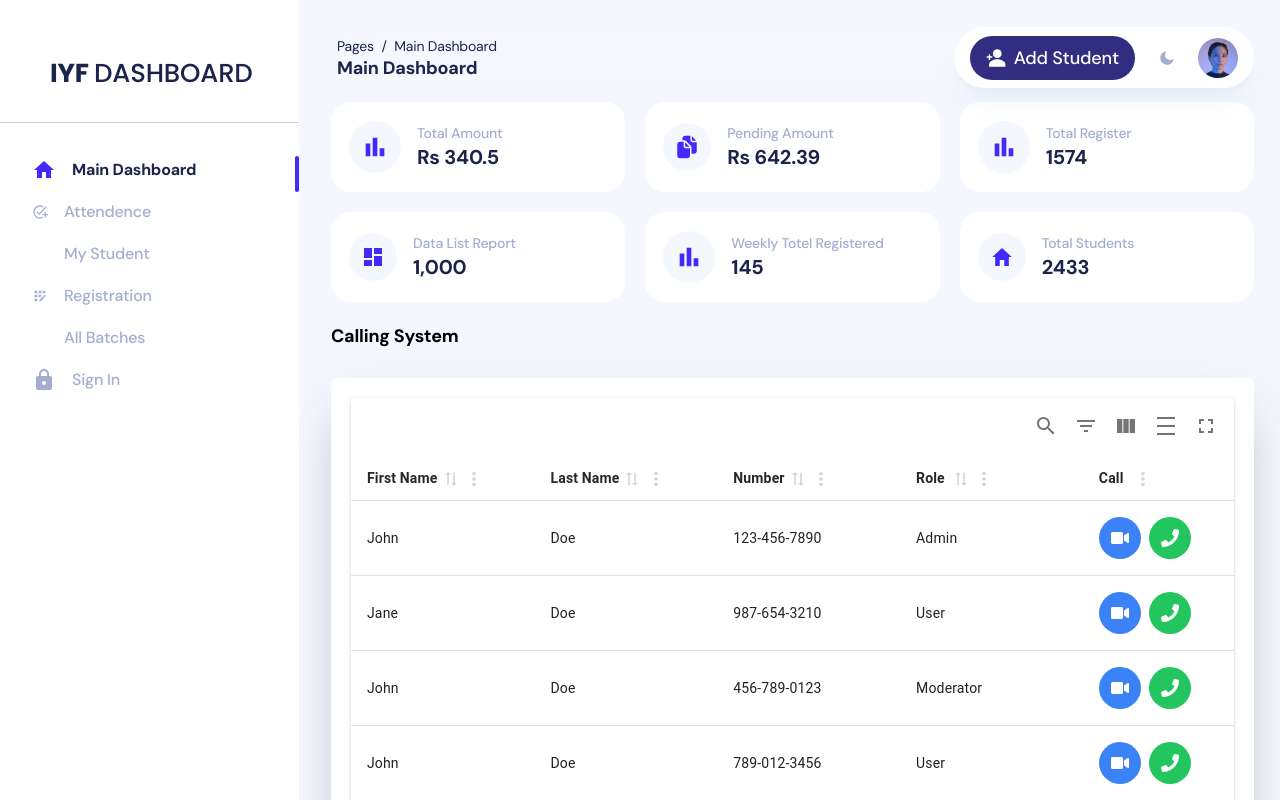
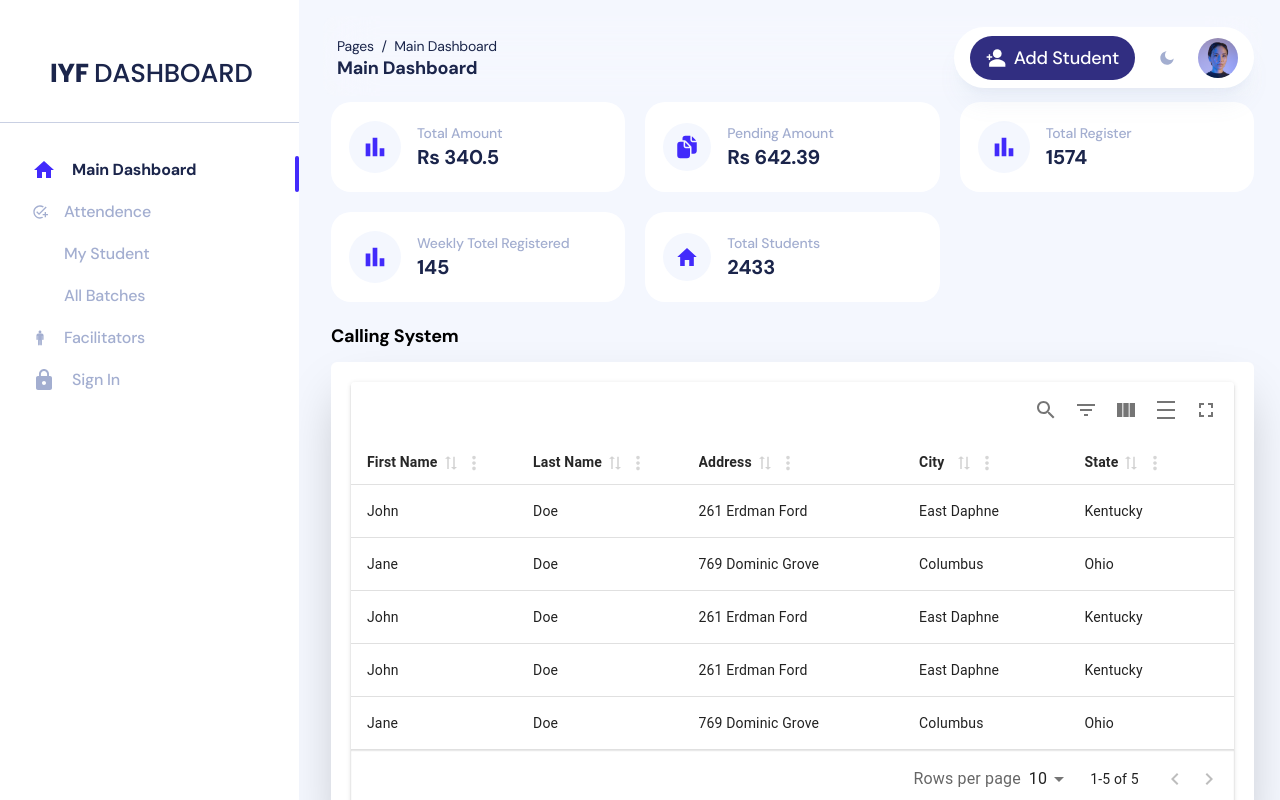
Before and after one commit to liladhar007/iyf-das, a Next.js app: page /admin/default in a window 1280 px wide. Shown: the top 800 px of the page. Built offline with nearby package versions, Linux system fonts and the light colour scheme; some icons are missing; what tailwindcss-rtl would draw is missing.

Commit message:
add<IoIosMan />12.32/28

```diff
--- a/src/app/admin/default/page.tsx
+++ b/src/app/admin/default/page.tsx
@@ -28,11 +28,11 @@ const Dashboard = () => {
           title={'Total Register'}
           subtitle={'1574'}
         />
-        <Widget
+        {/* <Widget
           icon={<MdDashboard className="h-6 w-6" />}
           title={'Data List Report'}
           subtitle={'1,000'}
-        />
+        /> */}
         <Widget
           icon={<MdBarChart className="h-7 w-7" />}
           title={'Weekly Totel Registered'}
--- /dev/null
+++ b/src/app/admin/facilitators/page.tsx
@@ -0,0 +1,11 @@
+'use client';
+import Facilitators from 'components/allifycomponet/facilitators';
+import React from 'react';
+
+export default function facilitators() {
+  return (
+    <>
+        <Facilitators/>
+    </>
+  );
+}
--- a/src/app/admin/registration/page.tsx
+++ /dev/null
@@ -1,11 +0,0 @@
-'use client';
-import Registration from 'components/allifycomponet/Registration';
-import React from 'react';
-
-export default function registration() {
-  return (
-    <>
-        <Registration/>
-    </>
-  );
-}
--- a/src/components/allifycomponet/Attendence/index.tsx
+++ b/src/components/allifycomponet/Attendence/index.tsx
@@ -2,11 +2,9 @@
 import { useMemo, useState } from 'react';
 import { MaterialReactTable, type MRT_ColumnDef } from 'material-react-table';
 import { ToastContainer, toast } from 'react-toastify';
-import { IoPersonAddSharp } from 'react-icons/io5';
 import { MdAddTask } from 'react-icons/md';
 import TextField from '@mui/material/TextField';
 import Autocomplete from '@mui/material/Autocomplete';
-import FormModal from './FormModal';
 
 // Example data type
 type Person = {
--- a/src/components/allifycomponet/Registration/index.tsx
+++ /dev/null
@@ -1,83 +0,0 @@
-
-'use client';
-
-import { useMemo, useState } from 'react';
-import { MaterialReactTable, type MRT_ColumnDef } from 'material-react-table';
-import { Dialog, DialogTitle, DialogContent, DialogActions, Button, Typography, Box } from '@mui/material';
-import { IoPersonAddSharp } from "react-icons/io5";
-import FormModal from '../Attendence/FormModal';
-import DetailesModal from './DetailesModal';
-
-// Example data type
-type Person = {
-  id: number;
-  name: { firstName: string; lastName: string };
-  address: string;
-  city: string;
-  state: string;
-  attendance?: boolean;
-};
-
-// Sample data with IDs
-const initialData: Person[] = [
-  { id: 1, name: { firstName: 'John', lastName: 'Doe' }, address: '261 Erdman Ford', city: 'East Daphne', state: 'Kentucky' },
-  { id: 2, name: { firstName: 'Jane', lastName: 'Doe' }, address: '769 Dominic Grove', city: 'Columbus', state: 'Ohio' },
-  { id: 3, name: { firstName: 'John', lastName: 'Doe' }, address: '261 Erdman Ford', city: 'East Daphne', state: 'Kentucky' },
-  { id: 4, name: { firstName: 'John', lastName: 'Doe' }, address: '261 Erdman Ford', city: 'East Daphne', state: 'Kentucky' },
-  { id: 5, name: { firstName: 'Jane', lastName: 'Doe' }, address: '769 Dominic Grove', city: 'Columbus', state: 'Ohio' },
-];
-
-const Registration = () => {
-  const [data, setData] = useState(initialData);
-  const [selectedRow, setSelectedRow] = useState<Person | null>(null);
-  const [open, setOpen] = useState(false);
-  const [isModalOpen, setIsModalOpen] = useState(false);
-
-  const columns = useMemo<MRT_ColumnDef<Person>[]>(() => [
-    { accessorKey: 'name.firstName', header: 'First Name', size: 150 },
-    { accessorKey: 'name.lastName', header: 'Last Name', size: 150 },
-    { accessorKey: 'address', header: 'Address', size: 200 },
-    { accessorKey: 'city', header: 'City', size: 150 },
-    { accessorKey: 'state', header: 'State', size: 150 },
-  ], []);
-
-  // Row click handler
-  const handleRowClick = (row: Person) => {
-    setSelectedRow(row);
-    setOpen(true);
-  };
-
-  return (
-    <>
-
-     <div className="flex flex-wrap justify-between p-4 gap-4">
-            <button onClick={() => setIsModalOpen(true)} className="bg-indigo-900 text-white text-lg font-medium rounded-full px-6 py-3 hover:bg-indigo-800 flex items-center w-full sm:w-auto">
-              <IoPersonAddSharp />
-              <span className="pl-2">Add Student</span>
-            </button>
-
-            </div>
-
-      <div className='bg-white mt-0 p-5 mb-5 rounded-md shadow-2xl'>
-        <MaterialReactTable
-          columns={columns}
-          data={data}
-          enableSorting
-          getRowId={(row) => row.id.toString()} // Unique row ID
-          muiTableBodyRowProps={({ row }) => ({
-            onClick: () => handleRowClick(row.original),
-            style: { cursor: 'pointer' }
-          })}
-        />
-      </div>
-      <FormModal isOpen={isModalOpen} closeModal={() => setIsModalOpen(false)} />
-
-      {/* Beautiful Modal/Dialog */}
-
-      <DetailesModal  isOpen={open}
-        closeModal={() => setOpen(false)} selectedRow={selectedRow}/>
-    </>
-  );
-};
-
-export default Registration;
--- a/src/components/allifycomponet/callingSystem/index.tsx
+++ b/src/components/allifycomponet/callingSystem/index.tsx
@@ -1,112 +1,68 @@
-// 'use client';
-
-// import { useMemo, useState } from 'react';
-// import { MaterialReactTable, type MRT_ColumnDef } from 'material-react-table';
-
-// type Person = {
-//   id: number;
-//   name: { firstName: string; lastName: string };
-//   address: string;
-//   city: string;
-//   state: string;
-//   attendance?: boolean;
-//   group: string;
-// };
-
-// const initialData: Person[] = [
-//   { id: 1, name: { firstName: 'John', lastName: 'Doe' }, address: '261 Erdman Ford', city: 'East Daphne', state: 'Kentucky', group: 'DYS-1' },
-//   { id: 2, name: { firstName: 'Jane', lastName: 'Doe' }, address: '769 Dominic Grove', city: 'Columbus', state: 'Ohio', group: 'DYS-2' },
-//   { id: 3, name: { firstName: 'John', lastName: 'Doe' }, address: '261 Erdman Ford', city: 'East Daphne', state: 'Kentucky', group: 'DYS-5' },
-//   { id: 4, name: { firstName: 'John', lastName: 'Doe' }, address: '261 Erdman Ford', city: 'East Daphne', state: 'Kentucky', group: 'DYS-4' },
-//   { id: 5, name: { firstName: 'Jane', lastName: 'Doe' }, address: '769 Dominic Grove', city: 'Columbus', state: 'Ohio', group: 'DYS-1' },
-// ];
-
-// const CallingSystem = () => {
-//   const [data] = useState(initialData);
-
-//   const columns = useMemo<MRT_ColumnDef<Person>[]>(
-//     () => [
-//       { accessorKey: 'name.firstName', header: 'First Name', size: 150 },
-//       { accessorKey: 'name.lastName', header: 'Last Name', size: 150 },
-//       { accessorKey: 'address', header: 'Address', size: 200 },
-//       { accessorKey: 'group', header: 'Group', size: 150 },
-//       { accessorKey: 'city', header: 'City', size: 150 },
-//       { accessorKey: 'state', header: 'State', size: 150 },
-//     ],
-//     []
-//   );
-
-//   return (
-//     <div className="bg-white mt-7 p-5 mb-5 rounded-md shadow-2xl">
-//       <MaterialReactTable columns={columns} data={data} enableSorting />
-//     </div>
-//   );
-// };
-
-// export default CallingSystem;
-
-
 
 'use client';
 
 import { useMemo, useState } from 'react';
 import { MaterialReactTable, type MRT_ColumnDef } from 'material-react-table';
-import { FaVideo, FaPhone } from 'react-icons/fa';
+import DetailesModal from './DetailesModal';
 
+// Example data type
 type Person = {
   id: number;
   name: { firstName: string; lastName: string };
-  number: string;
-  role: string;
+  address: string;
+  city: string;
+  state: string;
+  attendance?: boolean;
 };
 
+// Sample data with IDs
 const initialData: Person[] = [
-  { id: 1, name: { firstName: 'John', lastName: 'Doe' }, number: '123-456-7890', role: 'Admin' },
-  { id: 2, name: { firstName: 'Jane', lastName: 'Doe' }, number: '987-654-3210', role: 'User' },
-  { id: 3, name: { firstName: 'John', lastName: 'Doe' }, number: '456-789-0123', role: 'Moderator' },
-  { id: 4, name: { firstName: 'John', lastName: 'Doe' }, number: '789-012-3456', role: 'User' },
-  { id: 5, name: { firstName: 'Jane', lastName: 'Doe' }, number: '321-654-0987', role: 'Admin' },
+  { id: 1, name: { firstName: 'John', lastName: 'Doe' }, address: '261 Erdman Ford', city: 'East Daphne', state: 'Kentucky' },
+  { id: 2, name: { firstName: 'Jane', lastName: 'Doe' }, address: '769 Dominic Grove', city: 'Columbus', state: 'Ohio' },
+  { id: 3, name: { firstName: 'John', lastName: 'Doe' }, address: '261 Erdman Ford', city: 'East Daphne', state: 'Kentucky' },
+  { id: 4, name: { firstName: 'John', lastName: 'Doe' }, address: '261 Erdman Ford', city: 'East Daphne', state: 'Kentucky' },
+  { id: 5, name: { firstName: 'Jane', lastName: 'Doe' }, address: '769 Dominic Grove', city: 'Columbus', state: 'Ohio' },
 ];
 
 const CallingSystem = () => {
-  const [data] = useState(initialData);
+  const [data, setData] = useState(initialData);
+  const [selectedRow, setSelectedRow] = useState<Person | null>(null);
+  const [open, setOpen] = useState(false);
 
-  const handleVideoCall = (person: Person) => {
-    alert(`Starting video call with ${person.name.firstName} ${person.name.lastName}`);
+  const columns = useMemo<MRT_ColumnDef<Person>[]>(() => [
+    { accessorKey: 'name.firstName', header: 'First Name', size: 150 },
+    { accessorKey: 'name.lastName', header: 'Last Name', size: 150 },
+    { accessorKey: 'address', header: 'Address', size: 200 },
+    { accessorKey: 'city', header: 'City', size: 150 },
+    { accessorKey: 'state', header: 'State', size: 150 },
+  ], []);
+
+  // Row click handler
+  const handleRowClick = (row: Person) => {
+    setSelectedRow(row);
+    setOpen(true);
   };
 
-  const handleVoiceCall = (person: Person) => {
-    alert(`Starting voice call with ${person.name.firstName} ${person.name.lastName}`);
-  };
+  return (
+    <>
+      <div className='bg-white mt-0 p-5 mb-5 rounded-md shadow-2xl'>
+        <MaterialReactTable
+          columns={columns}
+          data={data}
+          enableSorting
+          getRowId={(row) => row.id.toString()} // Unique row ID
+          muiTableBodyRowProps={({ row }) => ({
+            onClick: () => handleRowClick(row.original),
+            style: { cursor: 'pointer' }
+          })}
+        />
+      </div>
 
-  const columns = useMemo<MRT_ColumnDef<Person>[]>(
-    () => [
-      { accessorKey: 'name.firstName', header: 'First Name', size: 150 },
-      { accessorKey: 'name.lastName', header: 'Last Name', size: 150 },
-      { accessorKey: 'number', header: 'Number', size: 150 },
-      { accessorKey: 'role', header: 'Role', size: 150 },
-      {
-        header: 'Call',
-        size: 100,
-        Cell: ({ row }) => (
-          <div className="flex gap-2">
-            <button onClick={() => handleVideoCall(row.original)} className="bg-blue-500 hover:bg-blue-700 text-white p-3 rounded-full flex items-center justify-center">
-              <FaVideo size={18} />
-            </button>
-            <button onClick={() => handleVoiceCall(row.original)} className="bg-green-500 hover:bg-green-700 text-white p-3 rounded-full flex items-center justify-center">
-              <FaPhone size={18} />
-            </button>
-          </div>
-        ),
-      },
-    ],
-    []
-  );
+      {/* Beautiful Modal/Dialog */}
 
-  return (
-    <div className="bg-white mt-7 p-5 mb-5 rounded-md shadow-2xl">
-      <MaterialReactTable columns={columns} data={data} enableSorting />
-    </div>
+      <DetailesModal  isOpen={open}
+        closeModal={() => setOpen(false)} selectedRow={selectedRow}/>
+    </>
   );
 };
 
--- /dev/null
+++ b/src/components/allifycomponet/facilitators/index.jsx
@@ -0,0 +1,57 @@
+'use client';
+
+import React, { useState } from 'react';
+
+const facilitatorsData = [
+  { id: 1, name: 'Ram Sharma', number: '9876543210', class: '10th', group: 'A', details: 'Ram teaches Mathematics and Science.' },
+  { id: 2, name: 'Sita Verma', number: '8765432109', class: '12th', group: 'B', details: 'Sita teaches English and History.' },
+  { id: 3, name: 'Mohan Das', number: '7654321098', class: '10th', group: 'C', details: 'Mohan specializes in Physics and Chemistry.' },
+];
+
+const Facilitators = () => {
+  const [selectedFacilitator, setSelectedFacilitator] = useState(null);
+
+  return (
+    <div className="p-6 min-h-screen text-gray-900 dark:text-white">
+      <div className="overflow-x-auto flex justify-center">
+        <table className="w-full border border-gray-300 dark:border-gray-700 shadow-xl rounded-lg overflow-hidden">
+          <thead>
+            <tr className="bg-blue-500 dark:bg-blue-700 text-white">
+              <th className="p-3 text-left">Name</th>
+              <th className="p-3 text-left">Number</th>
+              <th className="p-3 text-left">Class</th>
+              <th className="p-3 text-left">Group</th>
+            </tr>
+          </thead>
+          <tbody>
+            {facilitatorsData.map((facilitator, index) => (
+              <tr
+                key={facilitator.id}
+                className={`cursor-pointer transition duration-200 ${index % 2 === 0 ? 'bg-gray-200 dark:bg-gray-800' : 'bg-white dark:bg-gray-700'} hover:bg-blue-100 dark:hover:bg-blue-900`}
+                onClick={() => setSelectedFacilitator(facilitator)}
+              >
+                <td className="p-3 border-b border-gray-300 dark:border-gray-600">{facilitator.name}</td>
+                <td className="p-3 border-b border-gray-300 dark:border-gray-600">{facilitator.number}</td>
+                <td className="p-3 border-b border-gray-300 dark:border-gray-600">{facilitator.class}</td>
+                <td className="p-3 border-b border-gray-300 dark:border-gray-600">{facilitator.group}</td>
+              </tr>
+            ))}
+          </tbody>
+        </table>
+      </div>
+
+      {selectedFacilitator && (
+        <div className="mt-6 p-6 shadow-xl rounded-lg  mx-auto border border-gray-300 dark:border-gray-700">
+          <h3 className="text-xl font-bold mb-2">{selectedFacilitator.name}'s Details</h3>
+          <p><strong>Number:</strong> {selectedFacilitator.number}</p>
+          <p><strong>Class:</strong> {selectedFacilitator.class}</p>
+          <p><strong>Group:</strong> {selectedFacilitator.group}</p>
+          <p><strong>Description:</strong> {selectedFacilitator.details}</p>
+          <button className="mt-4 px-4 py-2 bg-red-500 dark:bg-red-700 text-white rounded hover:bg-red-600 dark:hover:bg-red-800" onClick={() => setSelectedFacilitator(null)}>Close</button>
+        </div>
+      )}
+    </div>
+  );
+};
+
+export default Facilitators;
--- a/src/components/navbar/index.tsx
+++ b/src/components/navbar/index.tsx
@@ -3,7 +3,6 @@ import Dropdown from 'components/dropdown';
 import { FiAlignJustify } from 'react-icons/fi';
 import NavLink from 'components/link/NavLink';
 
-import { FiSearch } from 'react-icons/fi';
 import { RiMoonFill, RiSunFill } from 'react-icons/ri';
 
 
--- a/src/routes.tsx
+++ b/src/routes.tsx
@@ -1,8 +1,8 @@
 import React from 'react';
 import { PiStudentBold } from 'react-icons/pi';
 import { MdHome, MdLock, MdAddTask } from 'react-icons/md';
-import { MdOutlineAppRegistration } from 'react-icons/md';
 import { FaPeopleGroup } from 'react-icons/fa6';
+import { IoIosMan } from 'react-icons/io';
 
 const routes = [
   {
@@ -24,17 +24,18 @@ const routes = [
     path: '/mystudent',
     icon: <PiStudentBold />,
   },
-  {
-    name: 'Registration',
-    layout: '/admin',
-    path: '/registration',
-    icon: <MdOutlineAppRegistration />,
-  },
+
   {
     name: 'All Batches',
     layout: '/admin',
     path: '/batches',
     icon: <FaPeopleGroup />,
+  },
+  {
+    name: 'Facilitators',
+    layout: '/admin',
+    path: '/facilitators',
+    icon: <IoIosMan />,
   },
   // {
   //   name: 'Das-Accounts',
```
Also changed, not shown: src/components/allifycomponet/callingSystem/DetailesModal.jsx (renamed from src/components/allifycomponet/Registration/DetailesModal.jsx).
